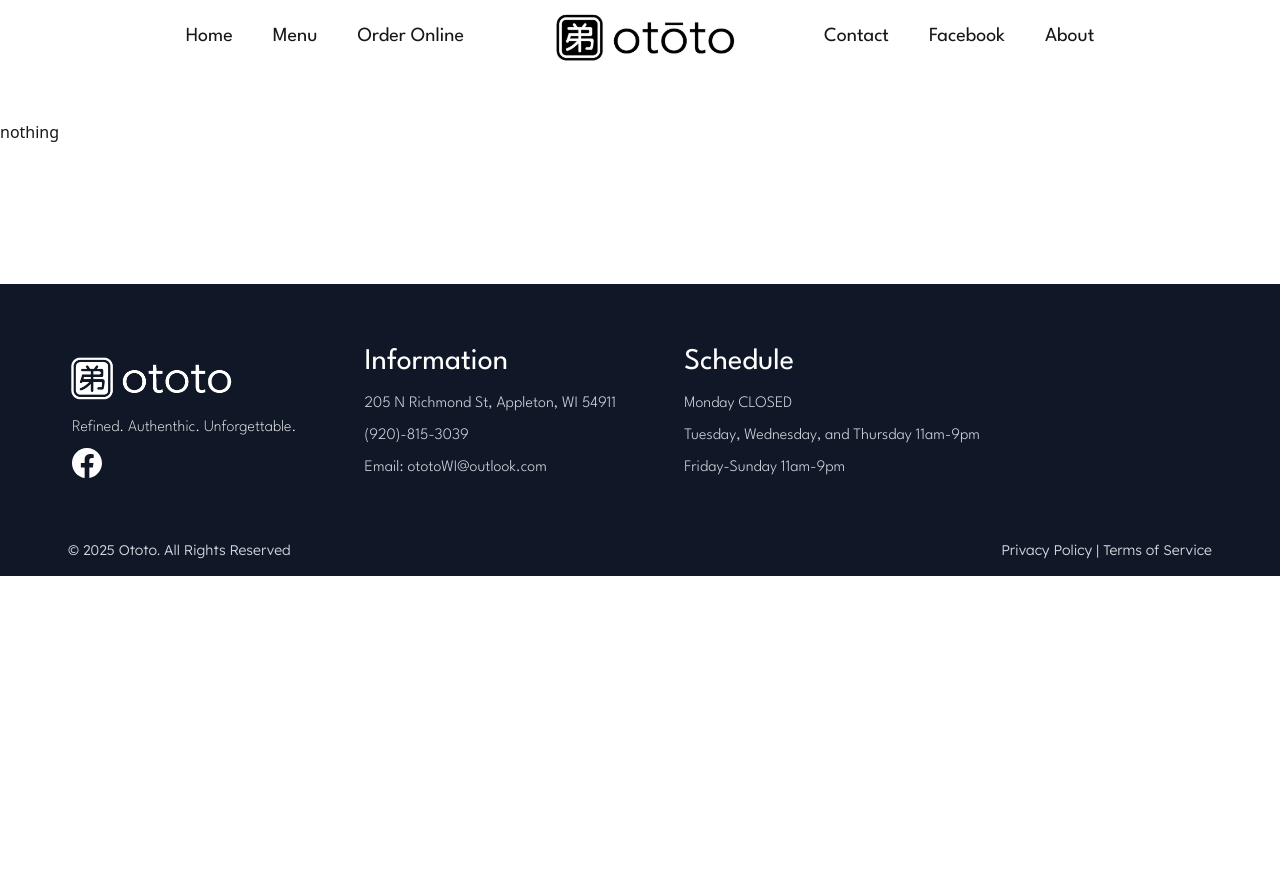
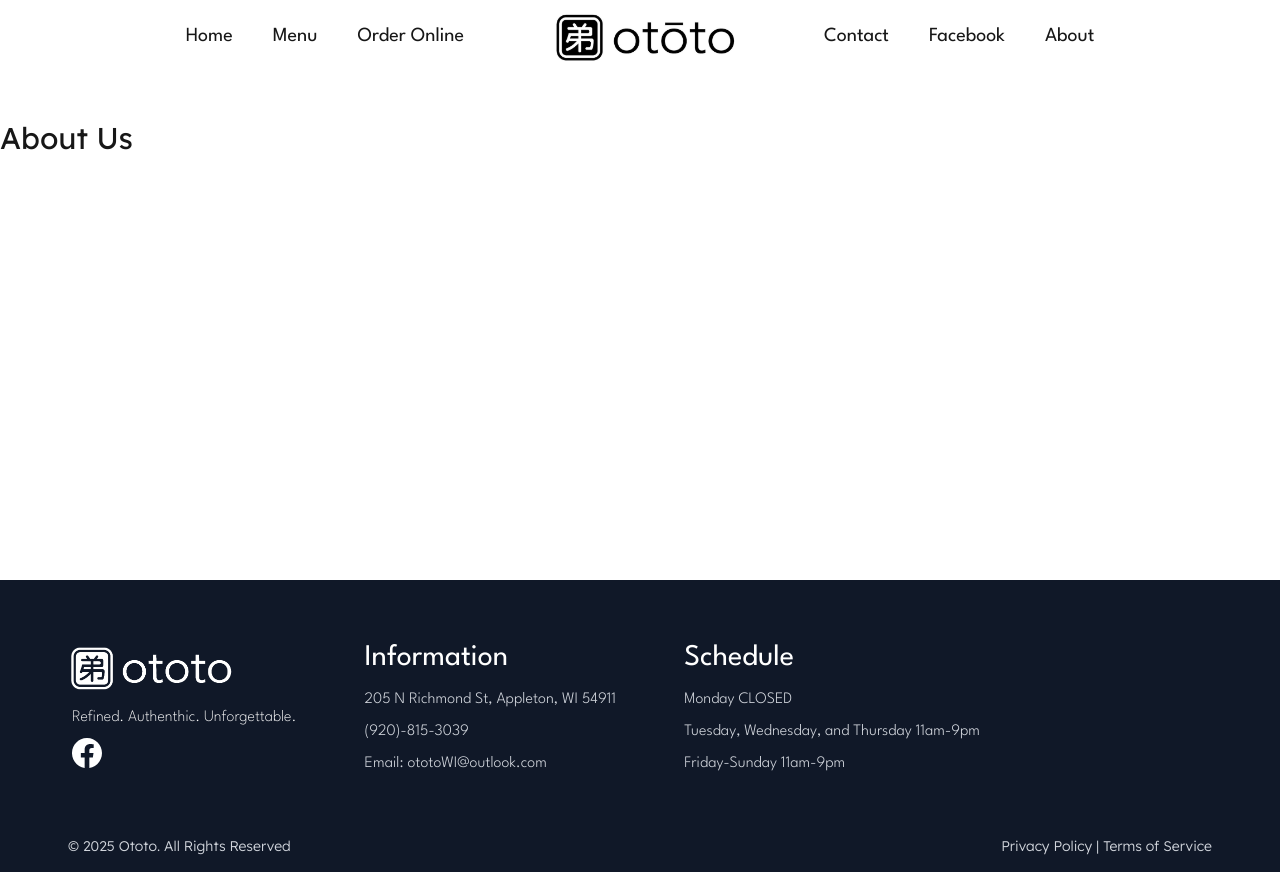
Before and after one commit to brazzzyy/Ototo-Website, a Next.js app: page /about in a window 1280 px wide. Before the commit the page ends 800 px from the top, so only its background shows below. Built offline with nearby package versions, Linux system fonts and the light colour scheme.

Commit message:
UI changes

```diff
--- a/app/about/page.tsx
+++ b/app/about/page.tsx
@@ -1,10 +1,10 @@
-
+import Image from "next/image";
 
 export default function About() {
     return (
         <>
-            <div className="mt-30 mb-35">
-                nothing
+            <div className="mt-30 mb-106">
+                <h1 className="font-lexend text-3xl">About Us</h1>
             </div>
 
         </>
--- a/app/layout.tsx
+++ b/app/layout.tsx
@@ -1,5 +1,4 @@
 import type { Metadata } from "next";
-import { Geist, Geist_Mono } from "next/font/google";
 import "./globals.css";
 import NavBar from "./ui/navbar";
 import Footer from "./ui/footer";
@@ -10,18 +9,19 @@ const CONFIG = {
   name: "Ototo",
   cuisine: "Japanese",
   domain: "https://www.ototoappleton.com",
-  description: "Authentic Japanese dining in the heart of Appleton. Serving fresh sushi, ramen, and craft cocktails.",
+  description: "Authentic Japanese dining in the heart of Appleton. Serving fresh ramen, and craft cocktails.",
   address: {
-    street: "123 College Ave",
+    street: "205 N Richmond St",
     city: "Appleton",
     state: "WI",
     zip: "54911",
-    mapLink: "https://maps.app.goo.gl/YOUR_LINK_HERE" // Helpful for you to find later
+    mapLink: "https://www.google.com/maps/place/Ot%C5%8Dto/@44.263218,-88.4186325,16z/data=!3m1!4b1!4m6!3m5!1s0x8803b70901001cd5:0xcbafbc715982a865!8m2!3d44.2632142!4d-88.4160576!16s%2Fg%2F11vt8dkhwn?entry=ttu&g_ep=EgoyMDI1MTIwOS4wIKXMDSoASAFQAw%3D%3D" // Helpful for you to find later
   },
-  phone: "+19201234567"
+  phone: "+19208153039"
 };
 
-// --- 3. METADATA (Server-Side Optimized) ---
+
+// --- 2. METADATA (Server-Side Optimized) ---
 export const metadata: Metadata = {
   metadataBase: new URL(CONFIG.domain), // Fixes all relative path issues automatically
   title: {
@@ -30,7 +30,7 @@ export const metadata: Metadata = {
   },
   description: CONFIG.description,
   icons: {
-    icon: "/Ototo_Logo.png", // Must be in /public folder
+    icon: "/Ototo_Logo.png", //
   },
   openGraph: {
     title: CONFIG.name,
@@ -42,7 +42,7 @@ export const metadata: Metadata = {
   },
 };
 
-// --- 4. SCHEMA GENERATOR ---
+// --- 3. SCHEMA GENERATOR ---
 // Keeps the layout clean.
 // Using a standard <script> is actually faster for crawlers than next/script for JSON-LD.
 const jsonLd = {
@@ -64,7 +64,7 @@ const jsonLd = {
   priceRange: "$$", // $, $$, $$$, or $$$$
 };
 
-// --- 5. ROOT LAYOUT ---
+// --- 4. ROOT LAYOUT ---
 export default function RootLayout({
   children,
 }: Readonly<{
--- a/app/page.tsx
+++ b/app/page.tsx
@@ -27,7 +27,7 @@ export default function Home() {
         <div className="flex flex-col w-full md:w-auto md:max-w-lg lg:max-w-xl">
           <span className="font-league font-semibold text-3xl sm:text-4xl md:text-5xl lg:text-6xl xl:text-7xl mb-4 md:mb-5">About Ototo</span>
           <p className="w-full md:w-auto mb-6 md:mb-10 font-lexend font-light text-sm sm:text-base md:text-md">
-              At <span className="font-medium">Ototo, </span>
+              Looking for the best Japanese Cuisine Restaurant in Appleton? At <span className="font-medium">Ototo, </span>
               we are passionate about bringing the art of Japanese food to your
               table. With a commitment to quality, authenticity, and exceptional
               dining experiences, our restaurant is a haven for people who enjoy
--- a/app/ui/footer.tsx
+++ b/app/ui/footer.tsx
@@ -7,7 +7,7 @@ export default function Footer() {
         <>
             <div className="p-6 md:p-10 lg:p-15 bg-gray-900 flex flex-col md:flex-row items-start md:items-center gap-6 md:gap-8 lg:gap-12 justify-between">
                 {/* Logo + Description */}
-                <div className="flex flex-col w-full md:w-auto">
+                <div className="flex flex-col w-full md:w-auto -mt-3">
                     <Image
                         src={"/Ototo_footer.png"}
                         alt="Logo image"
```
